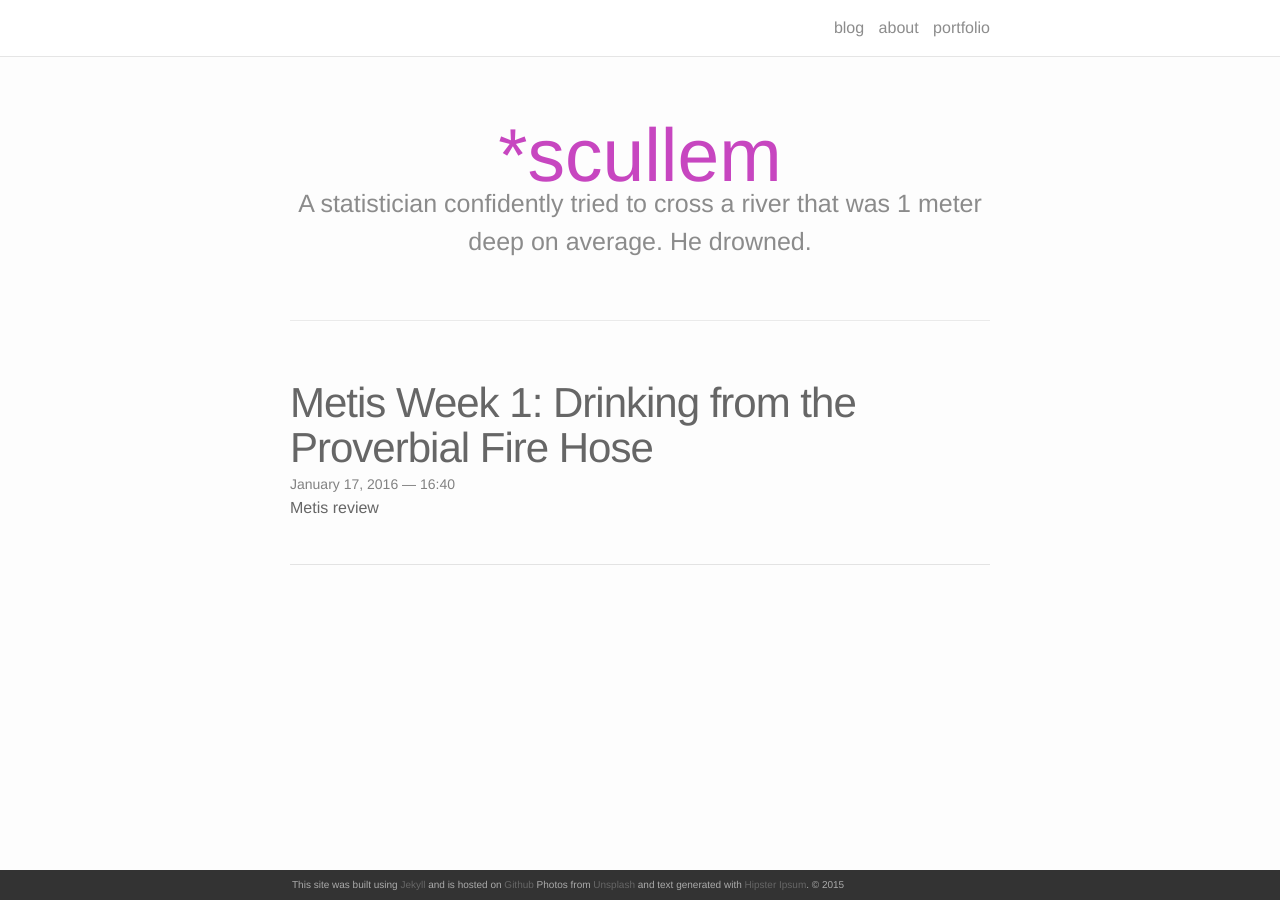
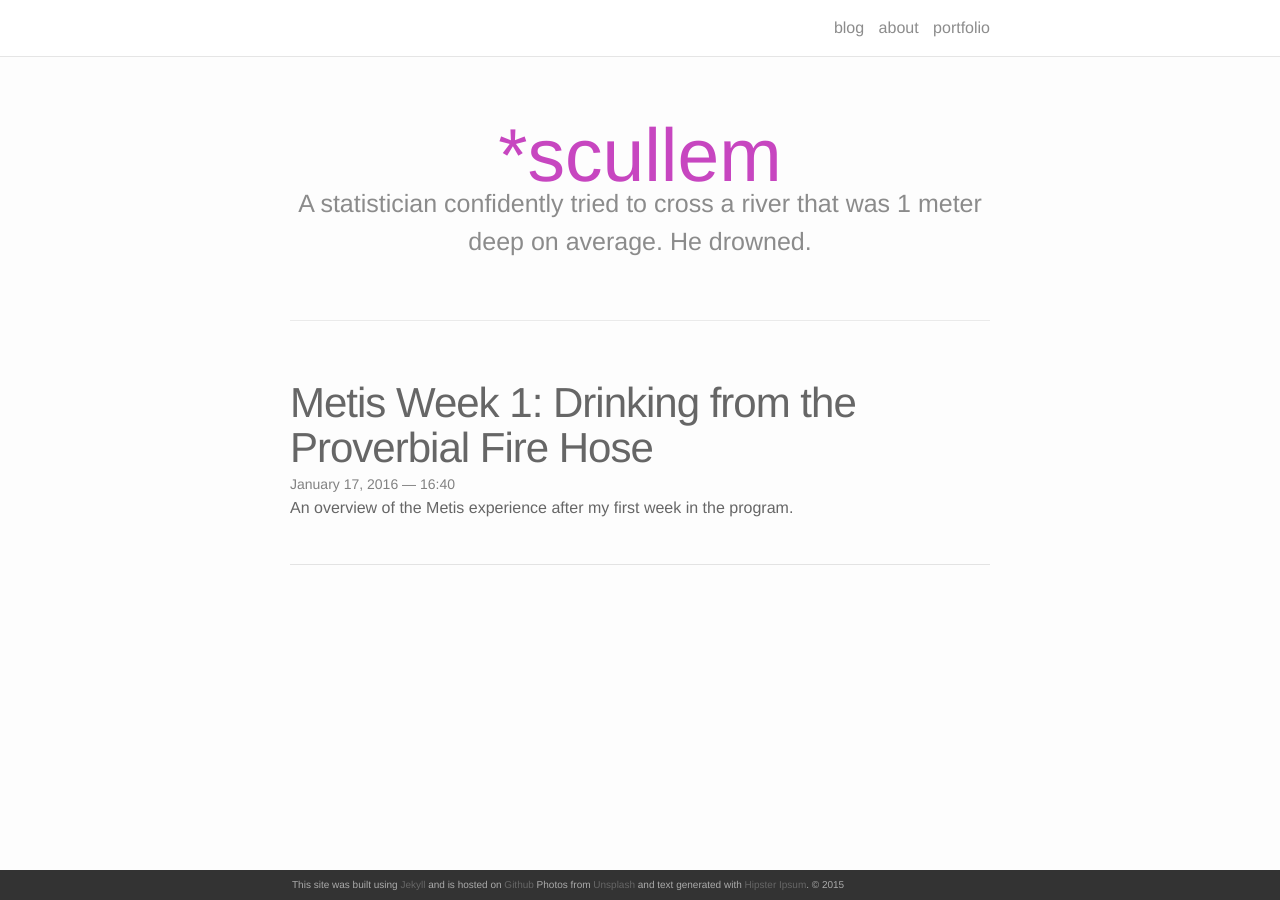
Before and after one commit to scullem/scullem.github.io, a Jekyll site: the page built from index.html, in a window 1280 px wide. Built offline with Jekyll 4.4.1, drawn with Linux system fonts in a browser that asks for light colours; nearby versions of some CDN libraries; the list of posts is cut into pages by our own code.

Commit message:
update description

```diff
--- a/_posts/2016-01-17-metis-week-1.md
+++ b/_posts/2016-01-17-metis-week-1.md
@@ -2,7 +2,7 @@
 layout: post
 title:  "Metis Week 1: Drinking from the Proverbial Fire Hose"
 date:   2016-01-17 16:40:16
-description: Metis review
+description: An overview of the Metis experience after my first week in the program.
 ---
 
 I know that when I was researching data science bootcamps I obsessively looked for reviews or anything that would give me a real sense of what it was really like to be in the program. So, at the end of Week 1 I thought it would be helpful to share my experience for anyone considering taking this step in general, and taking it with Metis specifically.
```
